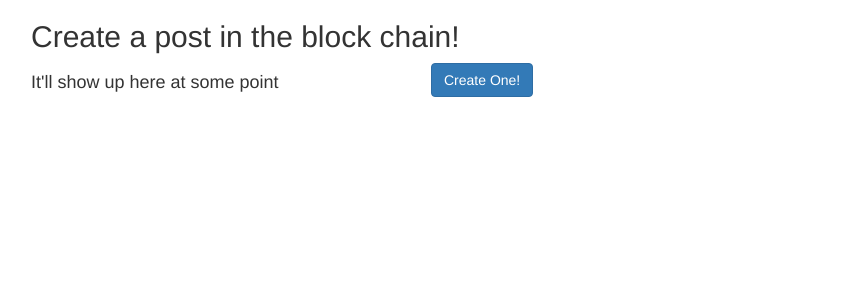
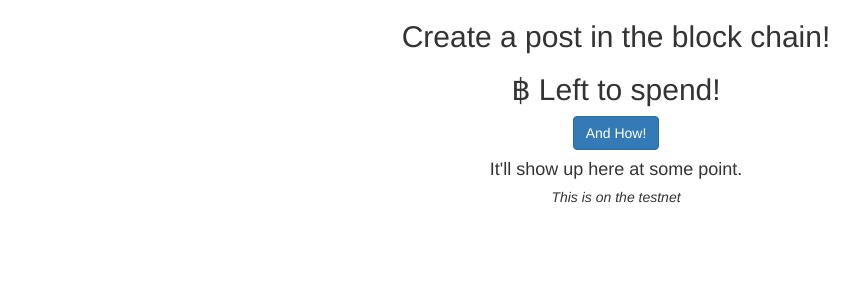
Before and after one commit to NSkelsey/jeffcoin, a Flask app: template templates/home.html in a window 1280 px wide. Shown: the top 300 px of the page, without its empty margins (24-883 px from the left). Run offline with Flask 2, Linux system fonts and the light colour scheme; the template is opened without the code that fills it, so the values that code supplies are empty; some libraries are stand-ins or nearby versions.

Commit message:
almost worth showing to people

```diff
--- a/app.py
+++ b/app.py
@@ -6,7 +6,7 @@
 from flask import g
 from markdown2 import Markdown
 
-from btc_api import retrieve_posts, store_post, InsufficientFunds
+from btc_api import retrieve_posts, store_post, InsufficientFunds, compute_fee, coins_left
 from forms import PostForm
 
 
@@ -18,6 +18,7 @@
 markdowner = Markdown()
 
 app.jinja_env.globals['render_markdown'] = markdowner.convert
+app.jinja_env.filters['compute_fee'] = compute_fee
 
 def connect_to_db():
     return sqlite3.connect(DB_PATH)
@@ -33,6 +34,7 @@
 def close_connection(exception):
     db = getattr(g, '_database', None)
     if db is not None:
+        db.commit()
         db.close()
 
 
@@ -47,8 +49,19 @@
     posts = retrieve_posts(txids)
     dates = [datetime.strptime(tx[2], DATE_F) for tx in txs]
     posts = list(map(lambda x: dict(x[0], date=x[1]), zip(posts, dates)))
+
     posts.sort(key=lambda x: x['tx_dict'].get('confirmations', 0))
-    return render_template('home.html', posts=posts)
+    # time diff calculation
+    def diff_t(post):
+        created = post['date']
+        if not post['tx_dict'].get('confirmations', False):
+            return "N/A"
+        stored = datetime.fromtimestamp(post['tx_dict']['blocktime'])
+        return stored - created
+
+    posts = list(map(lambda x: dict(x, time_diff=diff_t(x)), posts))
+    coin = str(coins_left())
+    return render_template('home.html', posts=posts, coin=coin)
 
 @app.route('/create/')
 def editor():
@@ -72,6 +85,7 @@
             txid = store_post(post)
             cur = get_db().cursor()
             cur.execute('INSERT INTO p_transactions VALUES (?, ?, ?)', (txid, post['title'], post['date'].strftime(DATE_F)))
+            # cursor should close
             return jsonify(**post), 201
         except InsufficientFunds as e:
             return jsonify(error=str(e))
--- a/forms.py
+++ b/forms.py
@@ -16,4 +16,4 @@
 class PostForm(Form):
     title = TextField('title', [Length(min=0, max=500),
                                 Required()])
-    body = MarkdownField('body', [Length(min=0, max=9000)])
+    body = MarkdownField('body', [Length(min=0, max=5000)])
--- a/static/css/site.css
+++ b/static/css/site.css
@@ -1,13 +1,59 @@
 
 p {
-    word-break: break-all;
-}
-
-#post-list {
-    margin-left: 20px;
+    word-break: normal;
+    overflow-x: auto;
 }
 
 .post-meta {
     margin-top: 20px;
     float: right;
 }
+
+#title {
+    text-align: center;
+}
+
+div.head {
+    background: #EAEAEA;
+    border-radius: 5px;
+    margin-bottom: 15px;
+}
+
+.post-foot {
+    float: right;
+    color: #888;
+}
+
+.head > .hwrap {
+    margin-left: 15px;
+    margin-right: 15px;
+}
+
+.post-inline {
+    margin-bottom: 30px;
+}
+
+#title {
+    margin-bottom: 30px;
+}
+
+.post-content {
+    margin-right: 20px;
+    margin-left: 20px;
+}
+
+p {
+    font-size: 12pt;
+}
+
+div.unconfirmed {
+color: red;
+}
+
+div.confirmed {
+color: green;
+}
+
+.post-meta > div {
+    display: inline;
+}
--- a/templates/common.html
+++ b/templates/common.html
@@ -1,26 +1,37 @@
 {% macro inline(post) %}
-    <div class="post-inline">
+    <div class="col-md-12">
         <div class="head">
+            <div class="hwrap">
                 <div class="row">
                     <div class="col-md-5">
-                    <h3><a href="http://blockexplorer.com/testnet/tx/{{ post.id }}">{{ post.title | safe or post.pub_date }}</a></h3>
+                        <h3><a href="http://blockexplorer.com/testnet/tx/{{ post.id }}">{{ post.id | truncate(20, True) }}</a></h3>
                     </div>
                     <div class="col-md-7">
                        <h4 class=post-meta>
                         {% if post.tx_dict %}
+                            Created: {{ post.date.strftime('%H:%M %b %d, %Y') }}
                             {% if post.tx_dict.confirmations %}
+                            <div class="confirmed">
                             Confirms: {{ post.tx_dict.confirmations }}
-                        Time to Confirm: {{ post.tx_dict.blocktime - post.date }}
+                            </div>
                             {% else %}
+                            <div class="unconfirmed">
                             TRANSACTION UNCONFIRMED
+                            </div>
                             {% endif %}
                         {% endif %}
                        </h4>
                     </div>
                 </div>
             </div>
-        <p>
+        </div>
+        <div class="post-content">
             {{ render_markdown(post.body) | safe }}
-        </p>
+        </div>
+        <div class="post-foot">
+            Size: {{ post.body | length / 1000 }} KB,
+            Time to Confirm: {{ post.time_diff }},
+            Fees: {{ post | compute_fee }} ฿
+        </div>
     </div>
 {% endmacro %}
--- a/templates/editor.html
+++ b/templates/editor.html
@@ -12,7 +12,7 @@
         <input type="text" id="edit-title" value="{{ post.title }}">
     </div>
 </div>
-<div clas="row">
+<div class="row">
     <div id="body-split-screen">
         <div class="col-sm-6" >
             <div class="editable" id="edit-body" >
@@ -26,8 +26,8 @@
         </div>
     </div>
 </div>
-<div class="row">
-    <div class="col-sm-1">
+<div class="row console">
+    <div class="col-sm-2 col-sm-offset-5">
         <button id="save" type="button" class="btn btn-primary">Save</button>
     </div>
     <div class="col-sm-3">
--- a/templates/home.html
+++ b/templates/home.html
@@ -1,22 +1,26 @@
 {% extends 'base.html' %}
 
 {% block main %}
-<div class="row">
-    <h2>Create a post in the block chain!</h2>
+<div id="title">
     <div class="row">
-        <div class="col-md-4">
-            <h4>It'll show up here at some point</h4>
-        </div>
-        <div class="col-md-2">
-            <a href="{{ url_for('editor') }}"><button class="btn btn-primary">Create One!</button></a>
+        <h2 id=ask>Create a post in the block chain!</h2>
+        <h2>{{ coin | truncate(6, True, "") }}฿ Left to spend!</h2>
+        <div class="row">
+            <div class="col-md-12">
+                <a href="{{ url_for('editor') }}"><button class="btn btn-primary">And How!</button></a>
+            </div>
+            <div class="col-md-12">
+                <h4>It'll show up here at some point.</h4>
+                <h5><em>This is on the testnet</em></h5>
+            </div>
         </div>
     </div>
 </div>
-<div class="row" id="post-list">
+<div id="post-list">
     {% from 'common.html' import inline %}
     {% for post in posts %}
-    <div class="col-md-12">
-        {{ inline(post) }}
+    <div class="row post-inline">
+            {{ inline(post) }}
     </div>
     {% endfor %}
 </div>
```
Also changed, not shown: btc_api.py (+20 -3 lines), create.sql (+4 -3 lines), static/css/editor.css (+9 -5 lines). Lines whose indentation alone changed are shown as unchanged.
